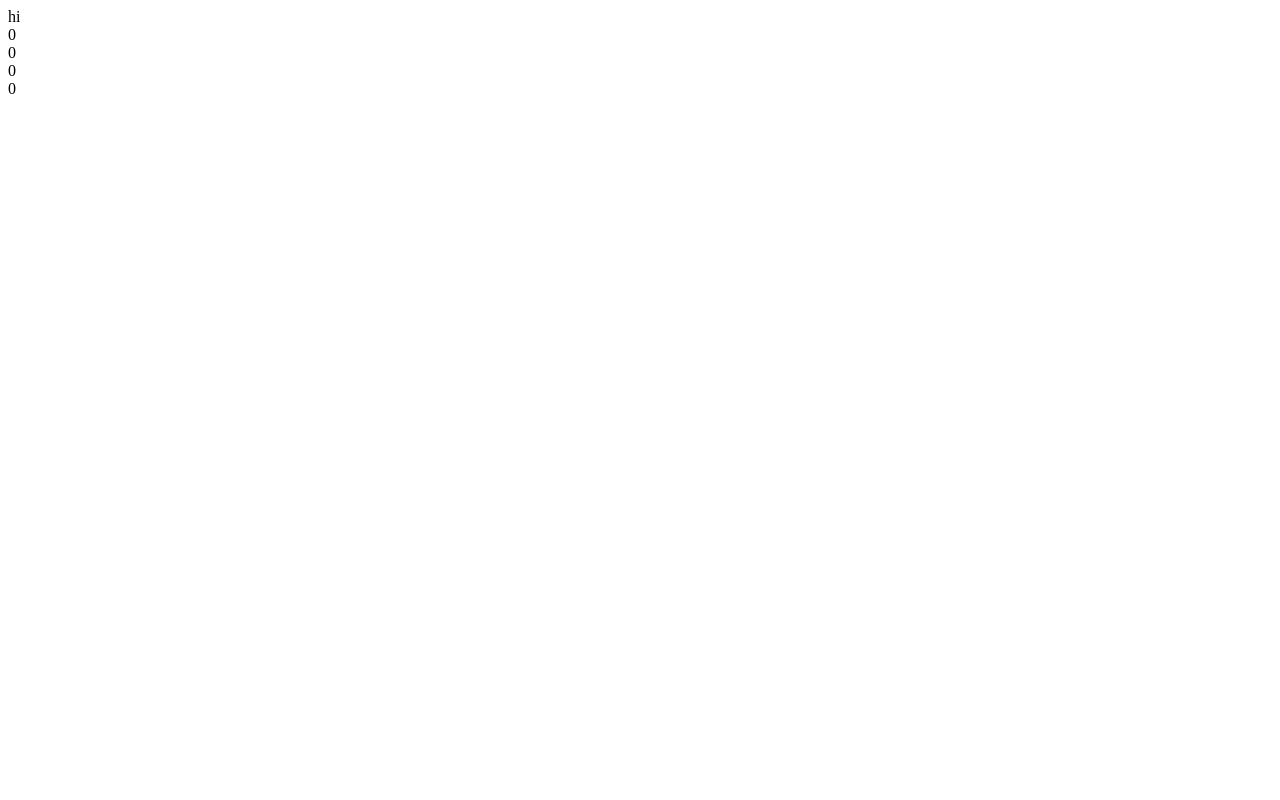
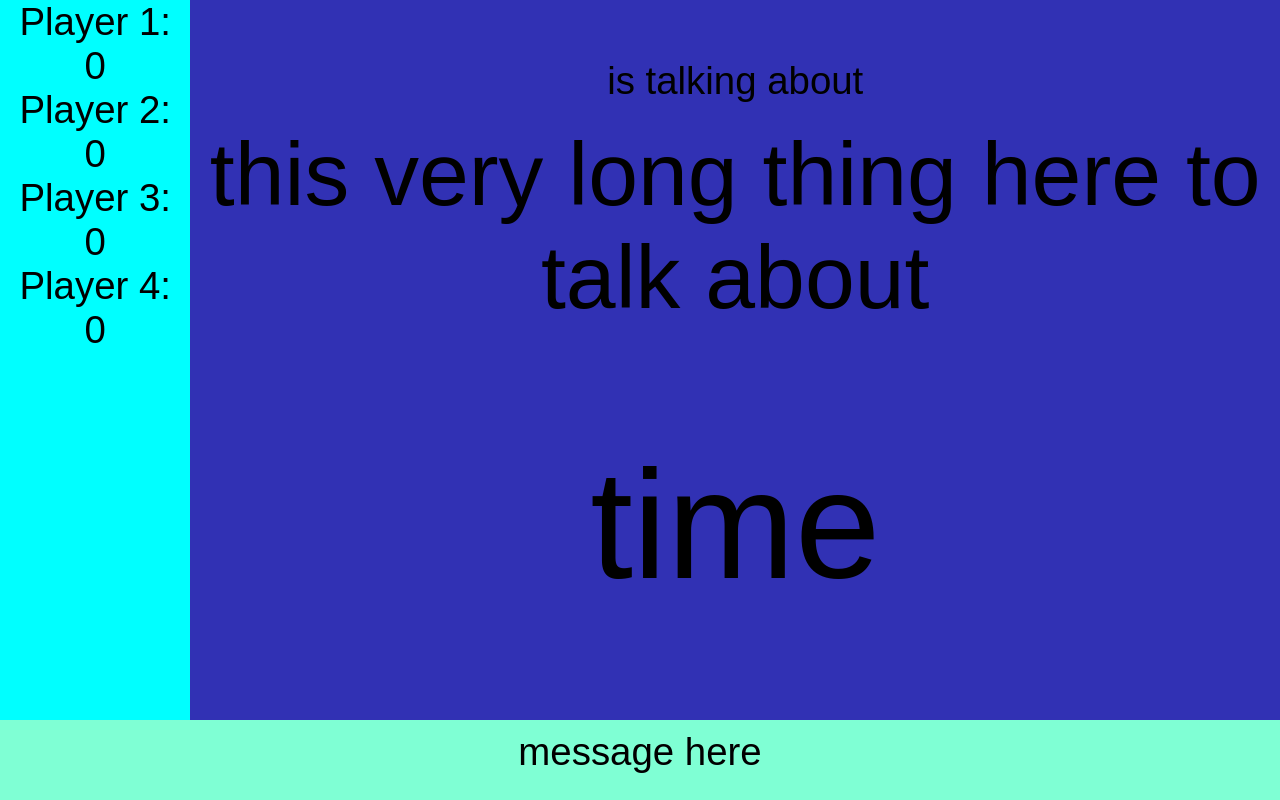
Before and after one commit to TomJB1/Just-a-Minute, a plain HTML site: page index.html in a window 1280 px wide. Drawn offline with Linux system fonts and the light colour scheme.

Commit message:
Add a basic graphical display (no interface)

```diff
--- a/index.html
+++ b/index.html
@@ -5,17 +5,31 @@
     <meta http-equiv="X-UA-Compatible" content="IE=edge">
     <meta name="viewport" content="width=device-width, initial-scale=1.0">
     <title>Just a Minute</title>
-    <link rel=¨stylesheet¨ type=¨text/css¨ href=¨styles.css¨>
+    <link rel="stylesheet" href="./styles.css">
     <script src="script.js"></script>
 </head>
 <body>
-    <div id="time">hi</div>
-    <div id="currentPlayer"></div>
-    <div id="scores">
-        <div id="p0Score">0</div>
-        <div id="p1Score">0</div>
-        <div id="p2Score">0</div>
-        <div id="p3Score">0</div>
+    <div class="main">
+        <div id="scores">
+            <div>Player 1:</div><div id="p0Score">0</div>
+            <div>Player 2:</div><div id="p1Score">0</div>
+            <div>Player 3:</div><div id="p2Score">0</div>
+            <div>Player 4:</div><div id="p3Score">0</div>
+        </div>
+        <div id="playArea">
+            <div id="topicC">
+                <div id="currentPlayer"></div>
+                <div>is talking about</div>
+                <div id="topic">this very long thing here to talk about</div>
+            </div>
+
+            <div id="timeC">
+                <div id="time">time</div>
+            </div>
+        </div>
+
+
     </div>
+    <div id="message">message here</div>
 </body>
 </html>
--- a/script.js
+++ b/script.js
@@ -1,3 +1,11 @@
+
+
+
+
+const topics = ["topic1", "topic2"]
+
+
+
 playerNumber = 4;
 
 timerStart = 60;
@@ -14,6 +22,17 @@ player4Key = "v";
 scores = [0, 0, 0, 0]
 
 currentPlayer = 1
+
+
+
+function getRandomTopic()
+{
+    const random = Math.floor(Math.random() * topics.length);
+    topic = topics[random]
+    return topic
+}
+
+
 
 document.addEventListener('keydown', function(event) {
     letter = event.key
@@ -51,16 +70,22 @@ function buzzerPressed()
     if( isTiming == true )
     {
         isTiming = false;
+        document.getElementById("message").innerHTML = "Player " + (currentPlayer + 1) + " buzzes";
 
     }
-    else if( isTiming == false && time == 0)
+    else if( isTiming == false && time == 60 || time == 0)
     {
         time = 60
         startTimer()
+        newTopic = getRandomTopic()
+        document.getElementById("topic").innerHTML = newTopic;
+        document.getElementById("message").innerHTML = "Player " + (currentPlayer + 1) + " begins the topic";
+
     }
     else if ( isTiming == false && time > 0)
     {
         startTimer()
+        document.getElementById("message").innerHTML = "Player " + (currentPlayer + 1) + " wins the challenge";
     }
 }
 
@@ -68,7 +93,7 @@ function buzzerPressed()
 function startTimer()
 {
     isTiming = true;
-    document.getElementById("currentPlayer").innerHTML = (currentPlayer + 1);
+    document.getElementById("currentPlayer").innerHTML = "Player " + (currentPlayer + 1);
 }
 
 function timeUp()
@@ -77,6 +102,7 @@ function timeUp()
     scores[currentPlayer] = scores[currentPlayer] + 1
     scoreID = "p" + currentPlayer +"Score"
     document.getElementById(scoreID).innerHTML = scores[currentPlayer];
+    document.getElementById("message").innerHTML = "Player " + (currentPlayer + 1) + " wins the point";
 
 }
 
--- /dev/null
+++ b/styles.css
@@ -0,0 +1,73 @@
+html
+{
+    height: 100%;
+}
+
+body
+{
+    display: flex;
+    flex-direction: column;
+    font-family: sans-serif;
+    font-size: 3vw;
+    margin: 0;
+    justify-content: space-evenly;
+    min-height: 100%;
+}
+
+
+.main
+{
+    display: flex;
+    justify-content: space-between;
+    flex-direction: row;
+    max-height: 90%;
+    flex: 3;
+}
+
+.main div
+{
+    text-align: center;
+}
+
+div div#time
+{
+    font-size: 12vw;
+    padding-top: 3vw;
+    padding-bottom: 6vw;
+
+}
+
+#playArea
+{
+    flex-grow: 1;
+    display: flex;
+    flex-direction: column;
+    background-color: rgb(49, 49, 180);
+    justify-content: space-around;
+}
+
+#playArea div
+{
+    padding-top: 10px;
+    padding-bottom: 10px;
+}
+
+#message
+{
+    text-align: center;
+    padding-top: 10px;
+    background-color: aquamarine;
+    flex: 1;
+}
+
+div#topic
+{
+    font-size: 7vw;
+    color: black;
+}
+
+#scores
+{
+    width: 20%;
+    background-color: cyan;
+}
```
